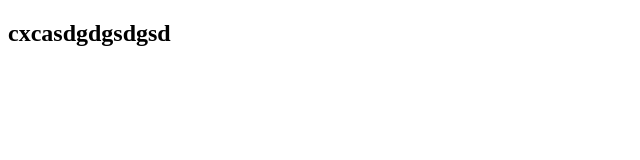
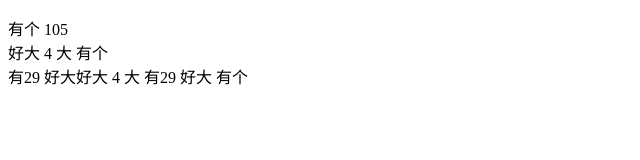
Before and after one commit to odinndagur/odinndagur.github.io, a plain HTML site: page index.html in a window 1280 px wide. Shown: the whole page, without its empty margins (0-640 px from the left). Drawn offline with Linux system fonts and the light colour scheme.

Commit message:
Update index.html

```diff
--- a/index.html
+++ b/index.html
@@ -1,22 +1,33 @@
 <!DOCTYPE html>
-<!--[if lt IE 7]>      <html class="no-js lt-ie9 lt-ie8 lt-ie7"> <![endif]-->
-<!--[if IE 7]>         <html class="no-js lt-ie9 lt-ie8"> <![endif]-->
-<!--[if IE 8]>         <html class="no-js lt-ie9"> <![endif]-->
-<!--[if gt IE 8]>      <html class="no-js"> <!--<![endif]-->
-<html>
-    <head>
-        <meta charset="utf-8">
-        <meta http-equiv="X-UA-Compatible" content="IE=edge">
-        <title>lala</title>
-        <meta name="description" content="">
-        <meta name="viewport" content="width=device-width, initial-scale=1">
-        <link rel="stylesheet" href="">
-    </head>
-    <body>
-        <!--[if lt IE 7]>
-            <p class="browsehappy">You are using an <strong>outdated</strong> browser. Please <a href="#">upgrade your browser</a> to improve your experience.</p>
-        <![endif]-->
-<h2>cxcasdgdgsdgsd</h2>
-        <script src="" async defer></script>
-    </body>
+<html lang="en">
+<head>
+    <meta charset="UTF-8">
+    <meta http-equiv="X-UA-Compatible" content="IE=edge">
+    <meta name="viewport" content="width=device-width, initial-scale=1.0">
+    <link rel="stylesheet" href="style.css">
+    <title>Kínverskir stafir</title>
+</head>
+<body>
+    <div class="container">
+
+        <p lang="zh-Hant">
+            有个
+            <span class="num">105</span>
+            <br/>
+            好大
+            <span class="num">4</span>
+            大
+            <span class="num">有个</span>
+        <br/>
+
+            <span class="num">有29</span>
+            好大好大
+            <span class="num">4</span>
+            大
+            <span class="num">有29</span>
+            好大
+            <span class="num">有个</span>
+        </p>
+    </div>
+</body>
 </html>
```
